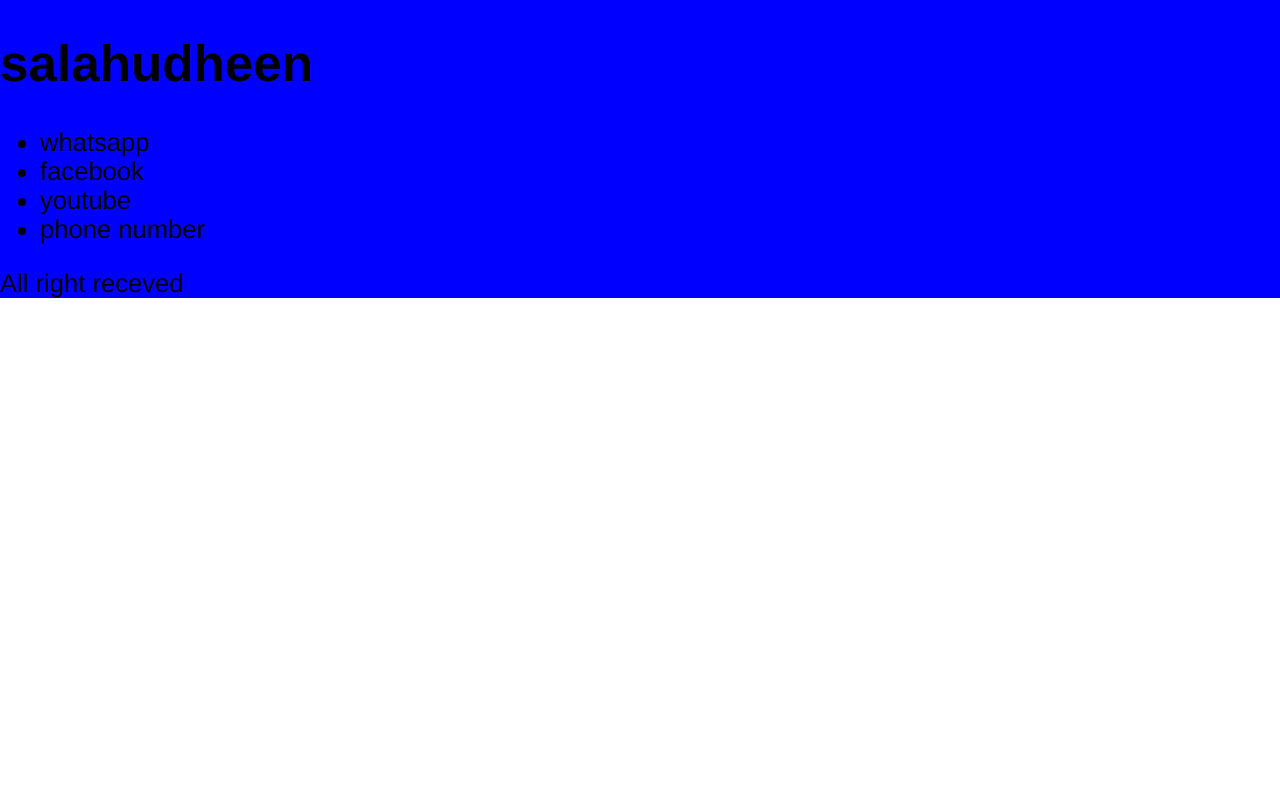
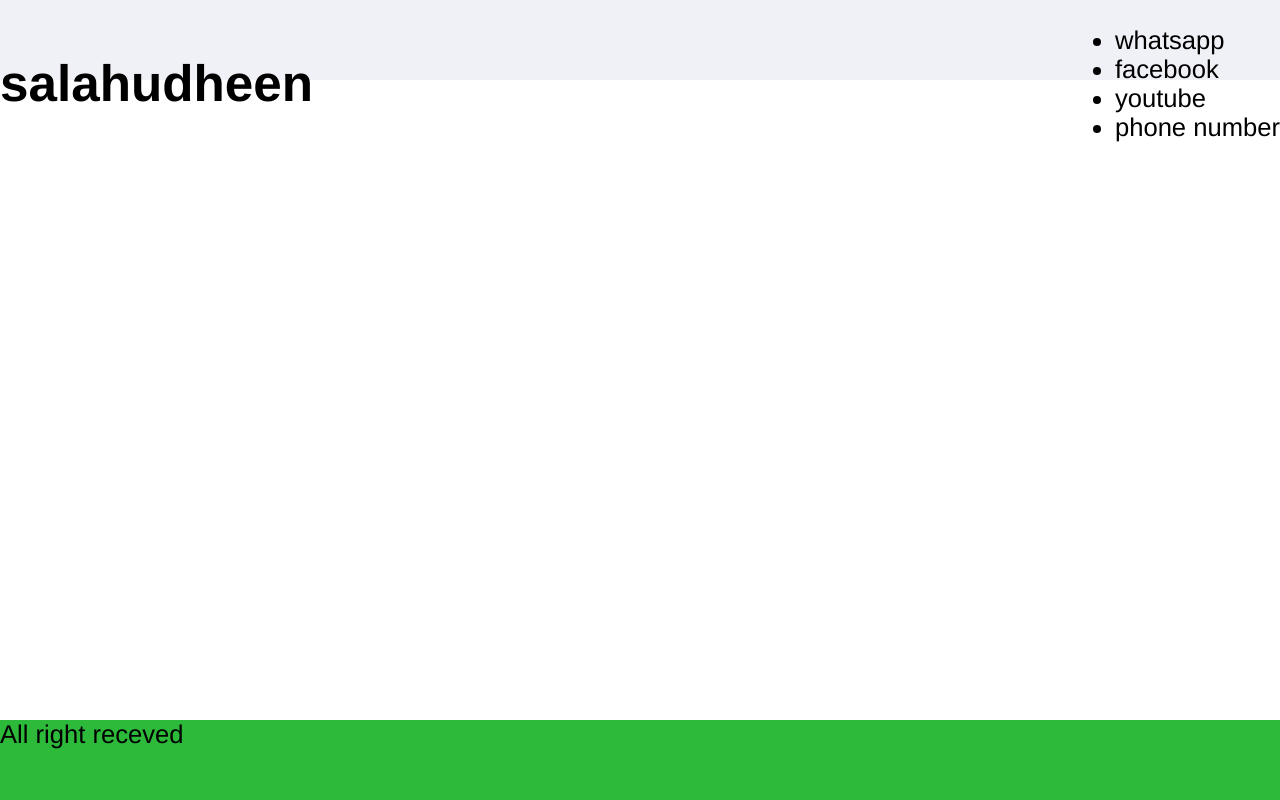
Before and after one commit to salahudheenbader/personal-websaite, a plain HTML site: page index.html in a window 1280 px wide. Drawn offline with Linux system fonts and the light colour scheme.

Commit message:
first commit3p

```diff
--- a/index.html
+++ b/index.html
@@ -10,7 +10,7 @@
 <body>
 
 <div class="grid-container">
-<header>
+<header class="row">
      <div>
     <h1>salahudheen</h1>
      </div>
--- a/style.css
+++ b/style.css
@@ -12,10 +12,31 @@ body{
 /*Layout*/
 
 .grid-container{
-    background-color: blue;
     display: grid;
     grid-template-areas:
     'header'
     'main'
     'footer';
+    grid-template-columns: 1fr;
+    grid-template-rows: 5rem 1fr 5rem;
+    height: 100%;
 }
+header{
+    grid-area: header;
+    background-color: rgb(240, 240, 247);
+}
+main{
+    grid-area: main;
+   padding: 1rem;
+}
+footer{
+    grid-area: footer;
+    background-color: rgb(45, 185, 57);
+
+}
+.row{
+    display: flex;
+    flex-wrap: wrap;
+    justify-content: space-between;
+    align-items: center;
+}
```
